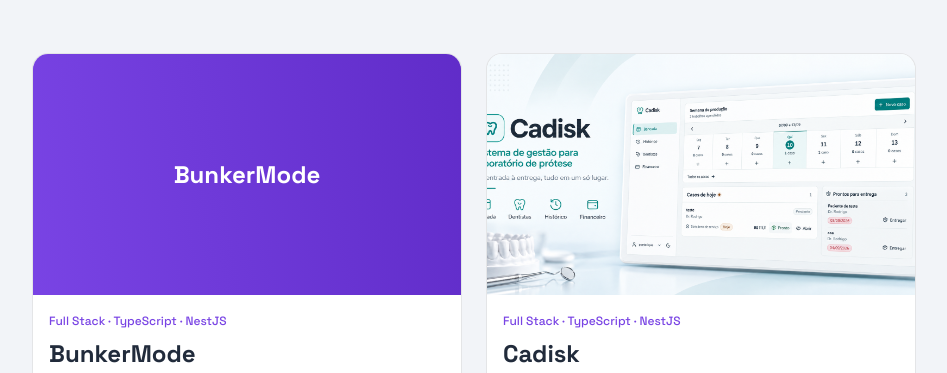
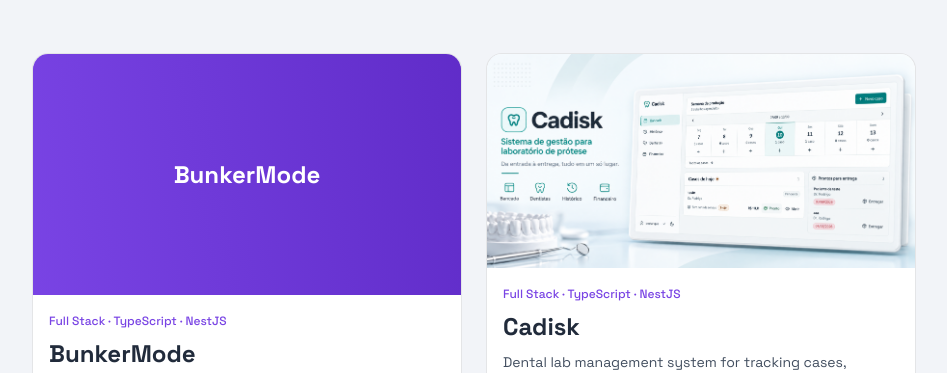
Before and after one commit to louishb7/portfolio-site, a website: page index.html in a window 1280 px wide. Shown: the part 1967-2340 px from the top of the page, without its empty margins (166-1113 px from the left). Drawn offline with nearby package versions, Linux system fonts and the light colour scheme.

Commit message:
fix(projects): preserve cadisk preview aspect ratio

```diff
--- a/assets/css/styles.css
+++ b/assets/css/styles.css
@@ -451,6 +451,10 @@ img {
   overflow: hidden;
 }
 
+.project-media--cadisk {
+  aspect-ratio: 2 / 1;
+}
+
 .project-image {
   width: 100%;
   height: 100%;
--- a/index.html
+++ b/index.html
@@ -315,13 +315,13 @@
           </article>
 
           <article class="project-card">
-            <div class="project-media">
+            <div class="project-media project-media--cadisk">
               <img
                 src="assets/img/cadisk-cover.png"
                 alt="Cadisk dental lab management interface"
                 class="project-image"
-                width="1672"
-                height="941"
+                width="1774"
+                height="887"
                 loading="lazy"
               />
             </div>
```
